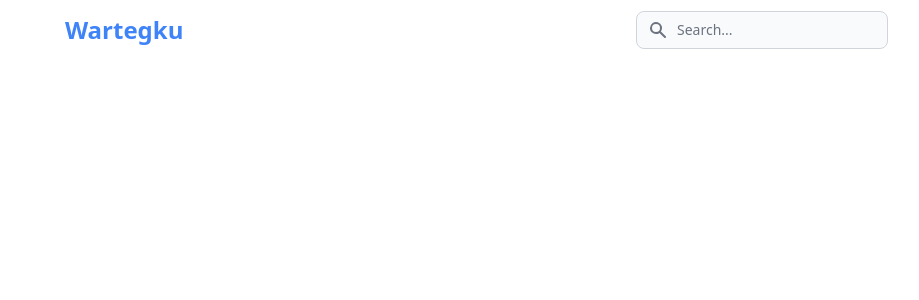
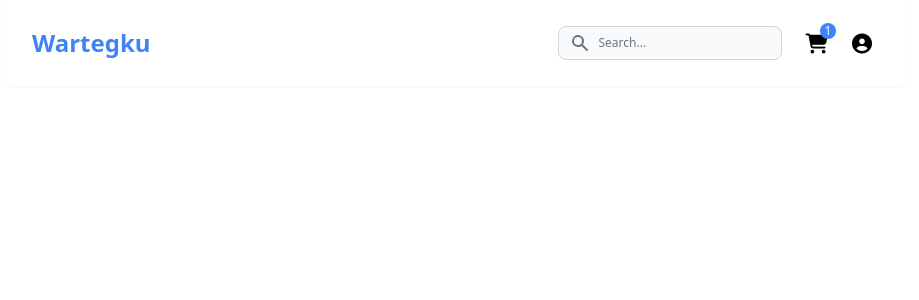
Before and after one commit to adamrayw/Wartegku, a React (Create React App) app: page / in a window 1280 px wide. Shown: the top 300 px of the page, without its empty margins (184-1103 px from the left). Built offline with nearby package versions, Linux system fonts and the light colour scheme.

Commit message:
Slicing Navbar

```diff
--- a/src/components/Navbar.jsx
+++ b/src/components/Navbar.jsx
@@ -1,32 +1,39 @@
+
 import React from 'react'
 
 export default function Navbar() {
     return (
-
-        <nav className="bg-white border-gray-200 px-2 sm:px-4 py-2.5 rounded dark:bg-gray-800">
+        <nav className="bg-white shadow-sm border-gray-200 px-2 sm:px-4 py-2.5 rounded dark:bg-gray-800">
             <div className="container flex flex-wrap justify-between items-center mx-auto">
-                <a href="/" className="flex">
-                    <svg className="mr-3 h-10" viewBox="0 0 52 72" fill="none" xmlns="http://www.w3.org/2000/svg"><path d="M1.87695 53H28.7791C41.5357 53 51.877 42.7025 51.877 30H24.9748C12.2182 30 1.87695 40.2975 1.87695 53Z" fill="/76A9FA"></path><path d="M0.000409561 32.1646L0.000409561 66.4111C12.8618 66.4111 23.2881 55.9849 23.2881 43.1235L23.2881 8.87689C10.9966 8.98066 1.39567 19.5573 0.000409561 32.1646Z" fill="/A4CAFE"></path><path d="M50.877 5H23.9748C11.2182 5 0.876953 15.2975 0.876953 28H27.7791C40.5357 28 50.877 17.7025 50.877 5Z" fill="/1C64F2"></path></svg>
+                <a href="/" className="flex p-2">
                     <span className="self-center text-2xl font-bold whitespace-nowrap text-blue-500">Wartegku</span>
                 </a>
-                <div className="flex md:order-2">
-                    <div className="hidden relative mr-3 md:mr-0 md:block">
-                        <div className="flex absolute inset-y-0 left-0 items-center pl-3 pointer-events-none">
-                            <svg className="w-5 h-5 text-gray-500" fill="currentColor" viewBox="0 0 20 20" xmlns="http://www.w3.org/2000/svg"><path fill-rule="evenodd" d="M8 4a4 4 0 100 8 4 4 0 000-8zM2 8a6 6 0 1110.89 3.476l4.817 4.817a1 1 0 01-1.414 1.414l-4.816-4.816A6 6 0 012 8z" clip-rule="evenodd"></path></svg>
-                        </div>
-                        <input type="text" id="email-adress-icon" className="block p-2 pl-10 w-full text-gray-900 bg-gray-50 rounded-lg border border-gray-300 sm:text-sm focus:ring-blue-500 focus:border-blue-500 dark:bg-gray-700 dark:border-gray-600 dark:placeholder-gray-400 dark:text-white dark:focus:ring-blue-500 dark:focus:border-blue-500" placeholder="Search..." />
-                    </div>
-
+                <div className="flex md:order-2 md:hidden">
                     <button data-collapse-toggle="mobile-menu-3" type="button" className="inline-flex items-center p-2 ml-3 text-sm text-gray-500 rounded-lg md:hidden hover:bg-gray-100 focus:outline-none focus:ring-2 focus:ring-gray-200 dark:text-gray-400 dark:hover:bg-gray-700 dark:focus:ring-gray-600" aria-controls="mobile-menu-3" aria-expanded="false">
                         <span className="sr-only">Open main menu</span>
                         <svg className="w-6 h-6" fill="currentColor" viewBox="0 0 20 20" xmlns="http://www.w3.org/2000/svg"><path fill-rule="evenodd" d="M3 5a1 1 0 011-1h12a1 1 0 110 2H4a1 1 0 01-1-1zM3 10a1 1 0 011-1h12a1 1 0 110 2H4a1 1 0 01-1-1zM3 15a1 1 0 011-1h12a1 1 0 110 2H4a1 1 0 01-1-1z" clip-rule="evenodd"></path></svg>
                         <svg className="hidden w-6 h-6" fill="currentColor" viewBox="0 0 20 20" xmlns="http://www.w3.org/2000/svg"><path fill-rule="evenodd" d="M4.293 4.293a1 1 0 011.414 0L10 8.586l4.293-4.293a1 1 0 111.414 1.414L11.414 10l4.293 4.293a1 1 0 01-1.414 1.414L10 11.414l-4.293 4.293a1 1 0 01-1.414-1.414L8.586 10 4.293 5.707a1 1 0 010-1.414z" clip-rule="evenodd"></path></svg>
                     </button>
                 </div>
-
+                <div className="hidden justify-between items-center w-full p-4 md:flex md:w-auto md:order-1" id="mobile-menu-3">
+                    <div className="relative md:mt-0 mt-4 md:block">
+                        <div className="flex absolute inset-y-0 left-0 items-center pl-3 pointer-events-none">
+                            <svg className="w-5 h-5 text-gray-500" fill="currentColor" viewBox="0 0 20 20" xmlns="http://www.w3.org/2000/svg"><path fill-rule="evenodd" d="M8 4a4 4 0 100 8 4 4 0 000-8zM2 8a6 6 0 1110.89 3.476l4.817 4.817a1 1 0 01-1.414 1.414l-4.816-4.816A6 6 0 012 8z" clip-rule="evenodd"></path></svg>
+                        </div>
+                        <input type="text" id="email-adress-icon" className="block p-2 pl-10 w-full text-gray-900 bg-gray-50 rounded-lg border border-gray-300 text-xs focus:ring-blue-500 focus:border-blue-500 dark:bg-gray-700 dark:border-gray-600 dark:placeholder-gray-400 dark:text-white dark:focus:ring-blue-500 dark:focus:border-blue-500" placeholder="Search..." />
+                    </div>
+                    <div className='flex md:justify-center justify-end items-center space-x-6 md:pl-6 md:mt-0 mt-6'>
+                        <div className='relative'>
+                            <div className='absolute z-10 h-4 w-4 rounded-full bg-blue-500 text-white text-xs right-0 top-0 translate-x-2/4 -translate-y-1/2 mb-10'>1</div>
+                            <i className="fa-solid fa-cart-shopping fa-lg"></i>
+                        </div>
+                        <div>
+                            <i className="fa-solid fa-circle-user fa-lg"></i>
+                        </div>
+                    </div>
+                </div>
             </div>
         </nav>
 
-
     )
 }
```
